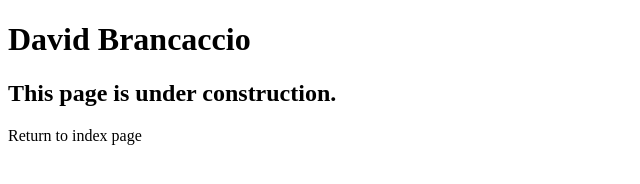
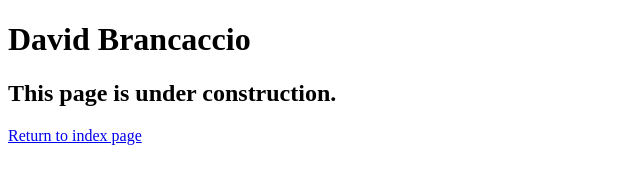
Before and after one commit to aap48/A07, a plain HTML site: page speakers/brancaccio.html in a window 1280 px wide. Shown: the whole page, without its empty margins (0-640 px from the left). Drawn offline with Linux system fonts and the light colour scheme.

Commit message:
committ files

```diff
--- a/speakers/brancaccio.html
+++ b/speakers/brancaccio.html
@@ -11,7 +11,7 @@
     <main>
 	    <h1>David Brancaccio</h1>
 	    <h2>This page is under construction.</h2>
-		<a href="../index.html" alt ="return to home page"></a><p>Return to index page</a></p>
+		<a href="../index.html" alt ="return to home page"><p>Return to index page</a></p>
     </main>
 </body>
 
```
Also changed, not shown: speakers/chua.html (+1 -1 lines), speakers/sorkin.html (+1 -1 lines).
